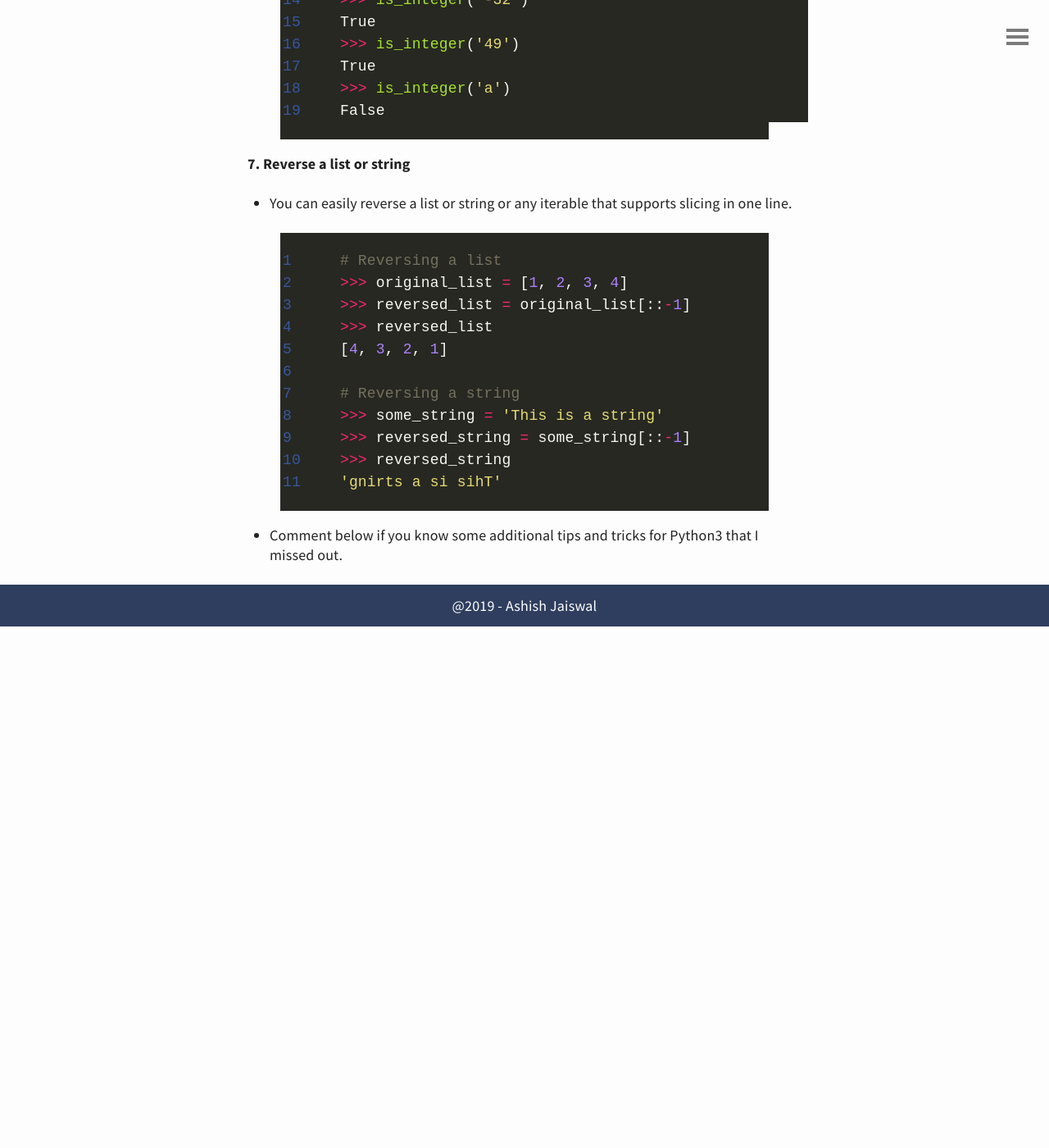
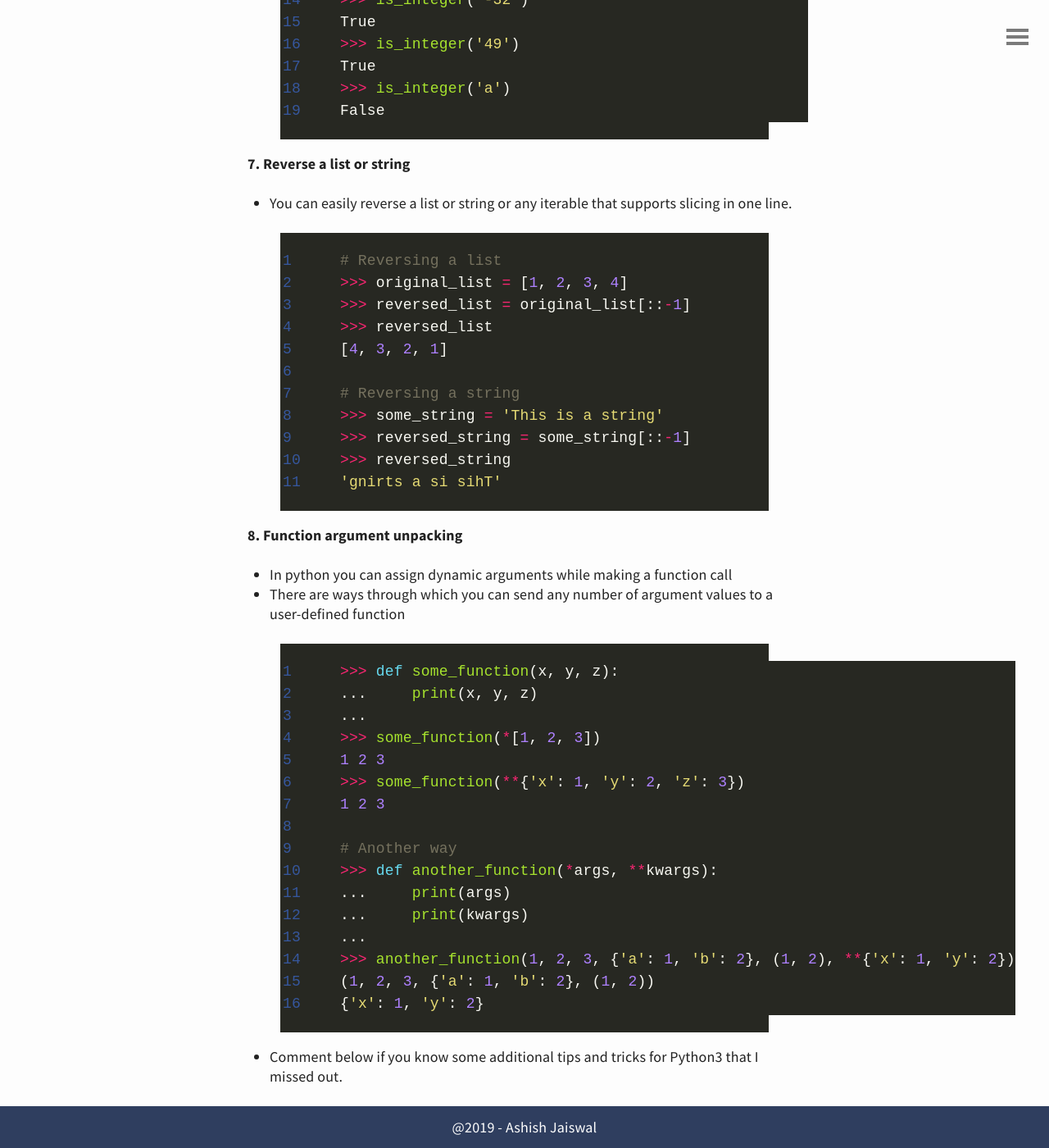
Before and after one commit to asheeshcric/blog, a Jekyll site: the page built from _posts/2019-02-11-idiomatic-python.md, in a window 1280 px wide and 1400 px high, scrolled down 2759 px. Shown: the whole window at 82% size. Built offline with Jekyll 4.4.1, drawn with Linux system fonts in a browser that asks for light colours; comment, search, counter and statistics services are not loaded; before the commit the page ends 3523 px from its top, so only the background shows below that.

Commit message:
Add argument unpacking snippet

```diff
--- a/_posts/2019-02-11-idiomatic-python.md
+++ b/_posts/2019-02-11-idiomatic-python.md
@@ -116,6 +116,29 @@ one line.
     'gnirts a si sihT'
 {% endhighlight %}
 
+**8. Function argument unpacking**
+- In python you can assign dynamic arguments while making a function call
+- There are ways through which you can send any number of argument values to a user-defined
+function
+{% highlight python linenos %}
+    >>> def some_function(x, y, z):
+    ...     print(x, y, z)
+    ...
+    >>> some_function(*[1, 2, 3])
+    1 2 3
+    >>> some_function(**{'x': 1, 'y': 2, 'z': 3})
+    1 2 3
+
+    # Another way
+    >>> def another_function(*args, **kwargs):
+    ...     print(args)
+    ...     print(kwargs)
+    ...
+    >>> another_function(1, 2, 3, {'a': 1, 'b': 2}, (1, 2), **{'x': 1, 'y': 2})
+    (1, 2, 3, {'a': 1, 'b': 2}, (1, 2))
+    {'x': 1, 'y': 2}
+{% endhighlight %}
+
 
 
 - Comment below if you know some additional tips and tricks for Python3 that I missed
```
